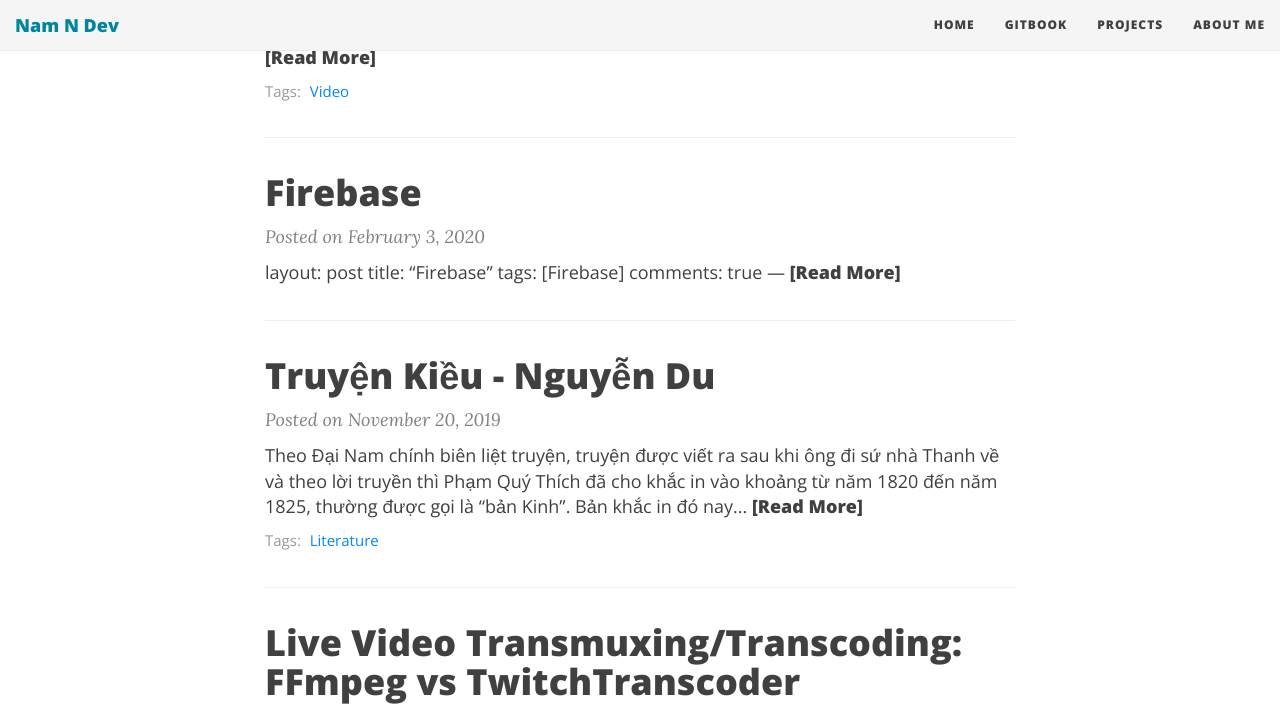
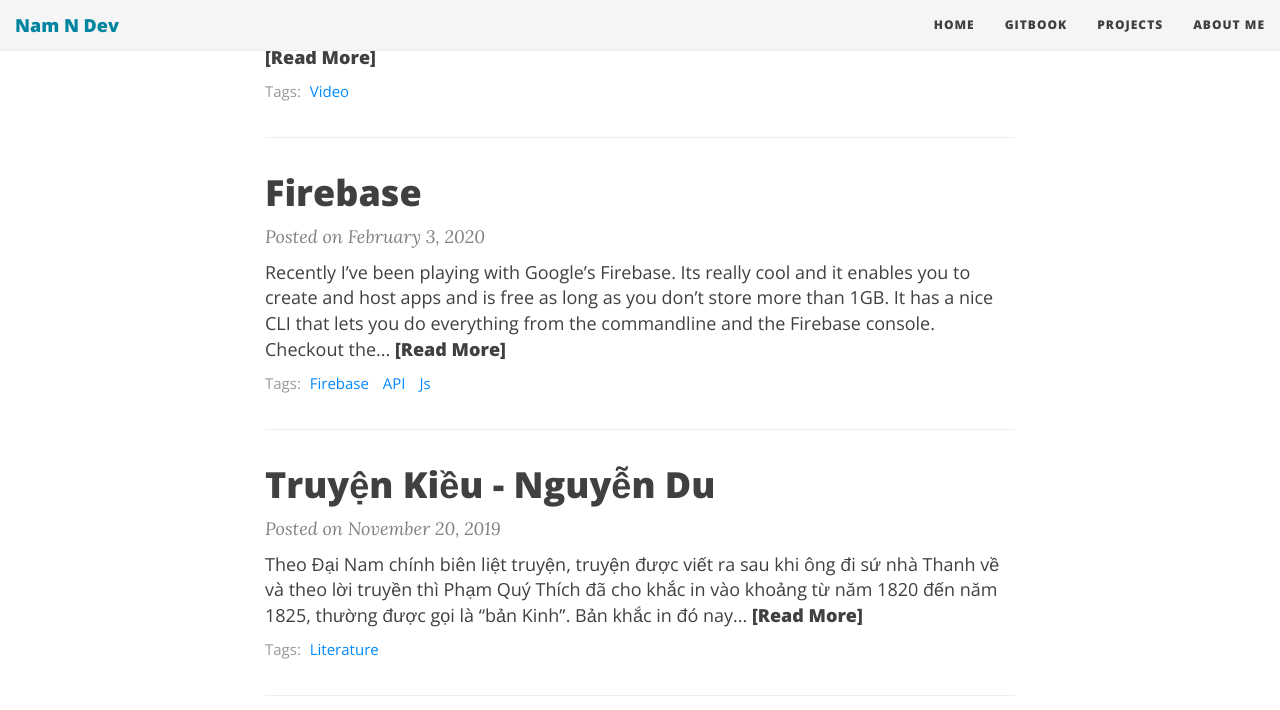
Before and after one commit to namndev/namndev.github.io, a Jekyll site: the page built from index.html, in a window 1280 px wide and 900 px high, scrolled down 1030 px, cut to the strip 0-710 px from the top of the window. Built offline with Jekyll 4.4.1, drawn with Linux system fonts in a browser that asks for light colours; nearby versions of some CDN libraries; the list of posts is cut into pages by our own code.

Commit message:
add firebase

```diff
--- a/_posts/2020-02-03-firebase.md
+++ b/_posts/2020-02-03-firebase.md
@@ -1,10 +1,10 @@
-
 ---
 layout: post
 title: "Firebase"
-tags: [Firebase]
+tags: [Firebase, API, Js]
 comments: true
 ---
+
 
 Recently I’ve been playing with Google’s Firebase.  Its really cool and it enables you to create and host apps and is free as long as you don’t store more than 1GB.  It has a nice CLI that lets you do everything from the commandline and the Firebase console.  Checkout the main site here [Firebase Site](https://firebase.google.com)
 
```
Also changed, not shown: _posts/2020-02-22-building-an-api-with-firebase.md (+1 -1 lines).
